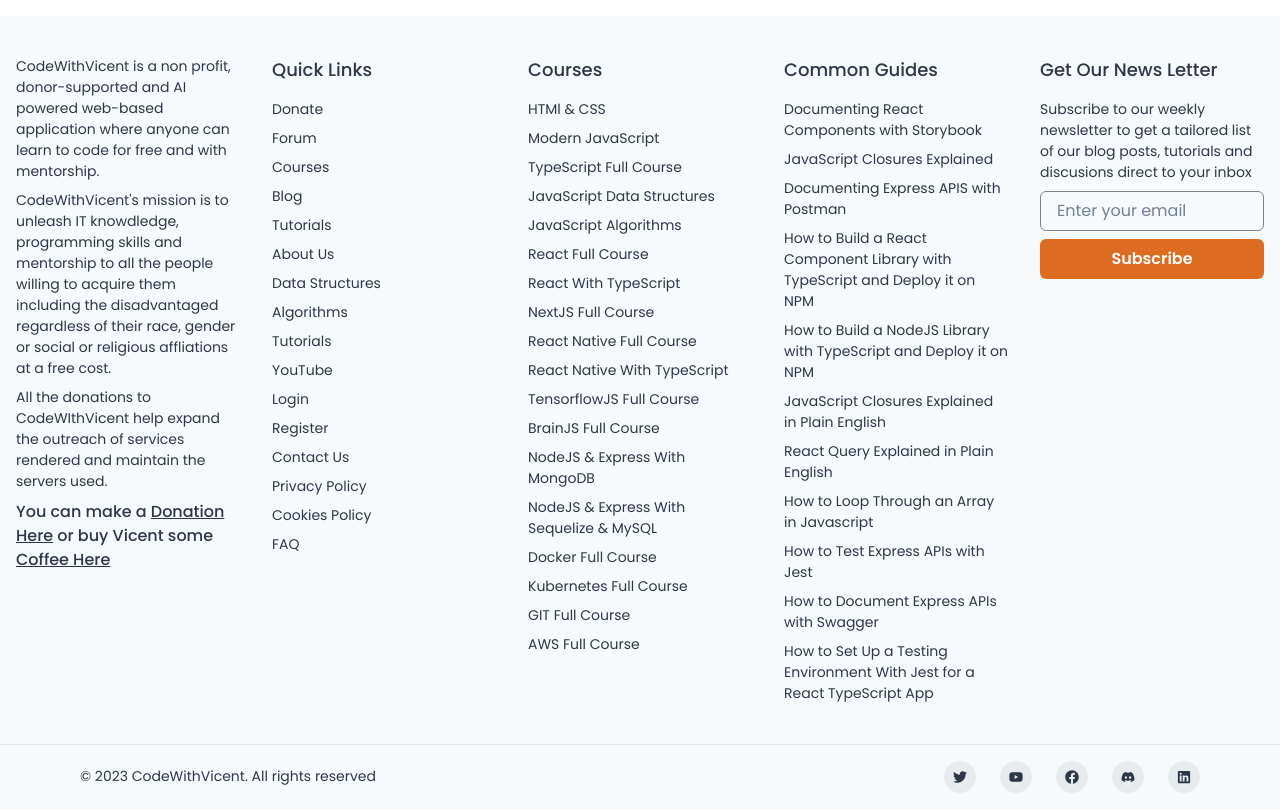
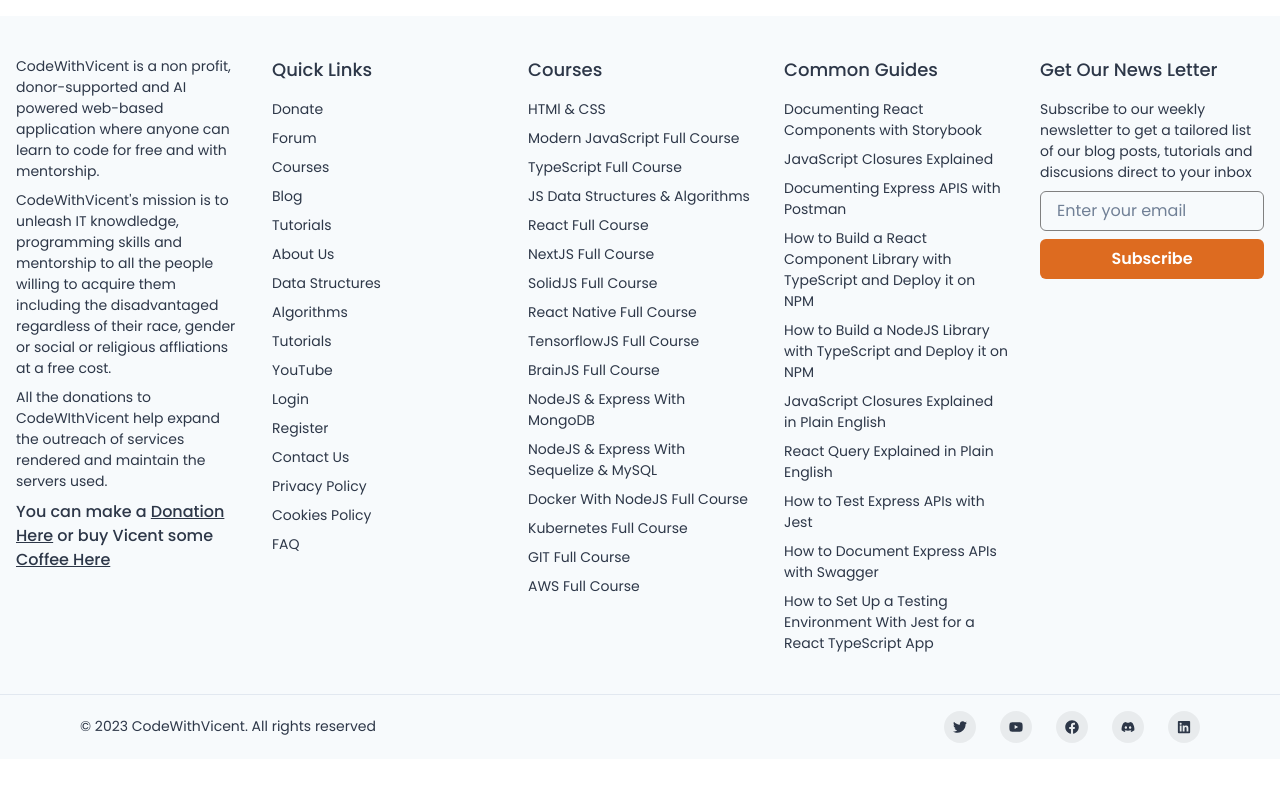
Before and after one commit to Abeinevincent/my-website, a React (Vite) app: page /blog in a window 1280 px wide. Shown: the part 1360-2169 px from the top of the page. After the commit the page ends 2119 px from the top, so only its background shows below. Built offline with nearby package versions, Linux system fonts and the light colour scheme.

Commit message:
Added Blog Page

```diff
--- a/src/components/layout/blogpost/BlogPost.tsx
+++ b/src/components/layout/blogpost/BlogPost.tsx
@@ -38,7 +38,7 @@
           <Link to="">
             <Text
               _hover={{ textDecor: "underline" }}
-              fontSize={27}
+              fontSize={{base: 17, md: 20, lg: 27}}
               fontWeight={500}
               overflow="hidden"
             >
--- a/src/components/layout/footer/Footerr.tsx
+++ b/src/components/layout/footer/Footerr.tsx
@@ -126,20 +126,18 @@
           <Stack align={"flex-start"}>
             <ListHeader>Courses</ListHeader>
             <Link href={"#"}>HTMl & CSS</Link>
-            <Link href={"#"}>Modern JavaScript</Link>
+            <Link href={"#"}>Modern JavaScript Full Course</Link>
             <Link href={"#"}>TypeScript Full Course</Link>
-            <Link href={"#"}>JavaScript Data Structures</Link>
-            <Link href={"#"}>JavaScript Algorithms</Link>
+            <Link href={"#"}>JS Data Structures & Algorithms</Link>
             <Link href={"#"}>React Full Course</Link>
-            <Link href={"#"}>React With TypeScript</Link>
             <Link href={"#"}>NextJS Full Course</Link>
+            <Link href={"#"}>SolidJS Full Course</Link>
             <Link href={"#"}>React Native Full Course</Link>
-            <Link href={"#"}>React Native With TypeScript</Link>
             <Link href={"#"}>TensorflowJS Full Course</Link>
             <Link href={"#"}>BrainJS Full Course</Link>
             <Link href={"#"}>NodeJS & Express With MongoDB</Link>
             <Link href={"#"}>NodeJS & Express With Sequelize & MySQL</Link>
-            <Link href={"#"}>Docker Full Course</Link>
+            <Link href={"#"}>Docker With NodeJS Full Course</Link>
             <Link href={"#"}>Kubernetes Full Course</Link>
             <Link href={"#"}>GIT Full Course</Link>
             <Link href={"#"}>AWS Full Course</Link>
@@ -154,7 +152,6 @@
             <Link href={"#"}>How to Build a NodeJS Library with TypeScript and Deploy it on NPM</Link>
             <Link href={"#"}>JavaScript Closures Explained in Plain English</Link>
             <Link href={"#"}>React Query Explained in Plain English</Link>
-            <Link href={"#"}>How to Loop Through an Array in Javascript</Link>
             <Link href={"#"}>How to Test Express APIs with Jest</Link>
             <Link href={"#"}>How to Document Express APIs with Swagger</Link>
             <Link href={"#"}>How to Set Up a  Testing Environment With Jest for a React TypeScript App</Link>
--- a/src/pages/blog/Blog.tsx
+++ b/src/pages/blog/Blog.tsx
@@ -37,7 +37,7 @@
               </TabList>
               <Flex
                 align={"center"}
-                display={{base: "none", lg: "flex"}}
+                display={{base: "none", md: "none", lg: "flex"}}
                 _focus={{
                   outline: "none",
                   border: "1px solid #ccc",
```
